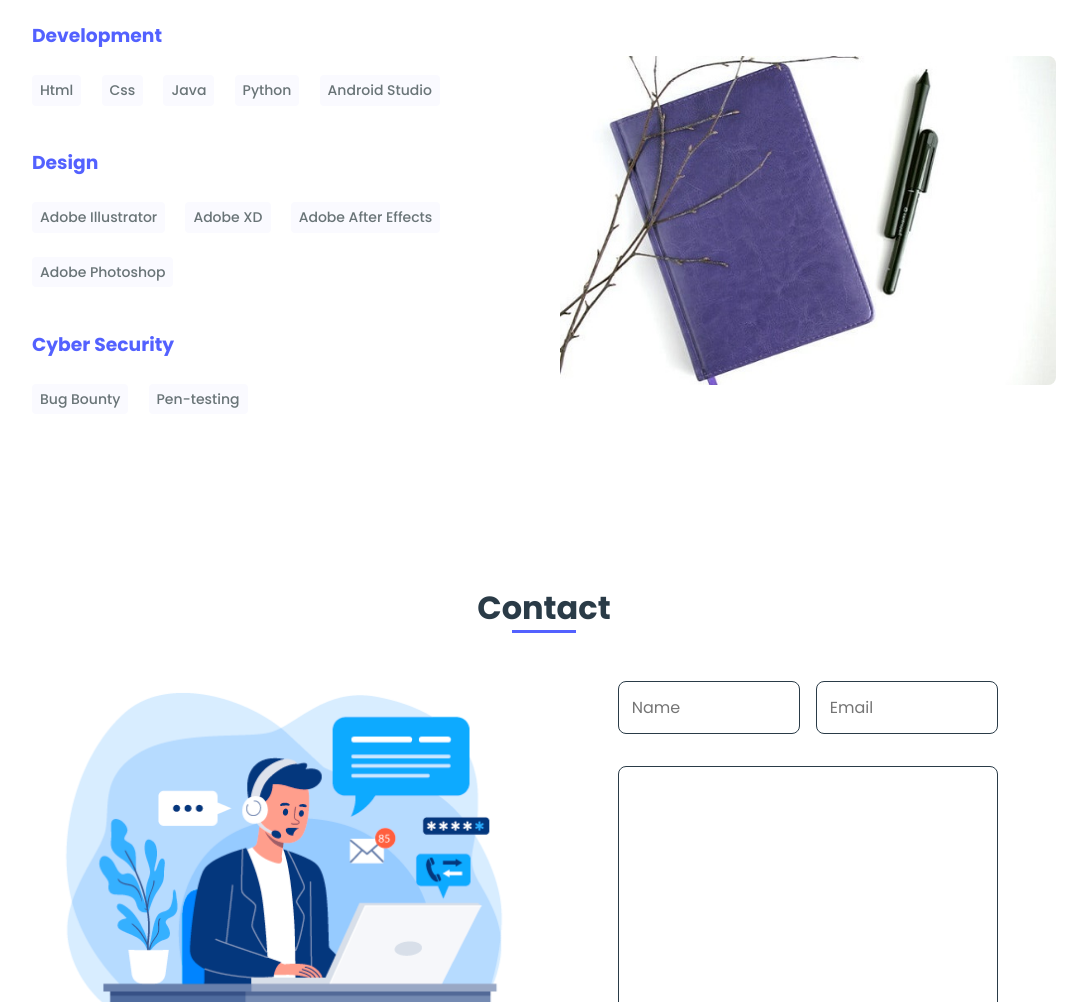
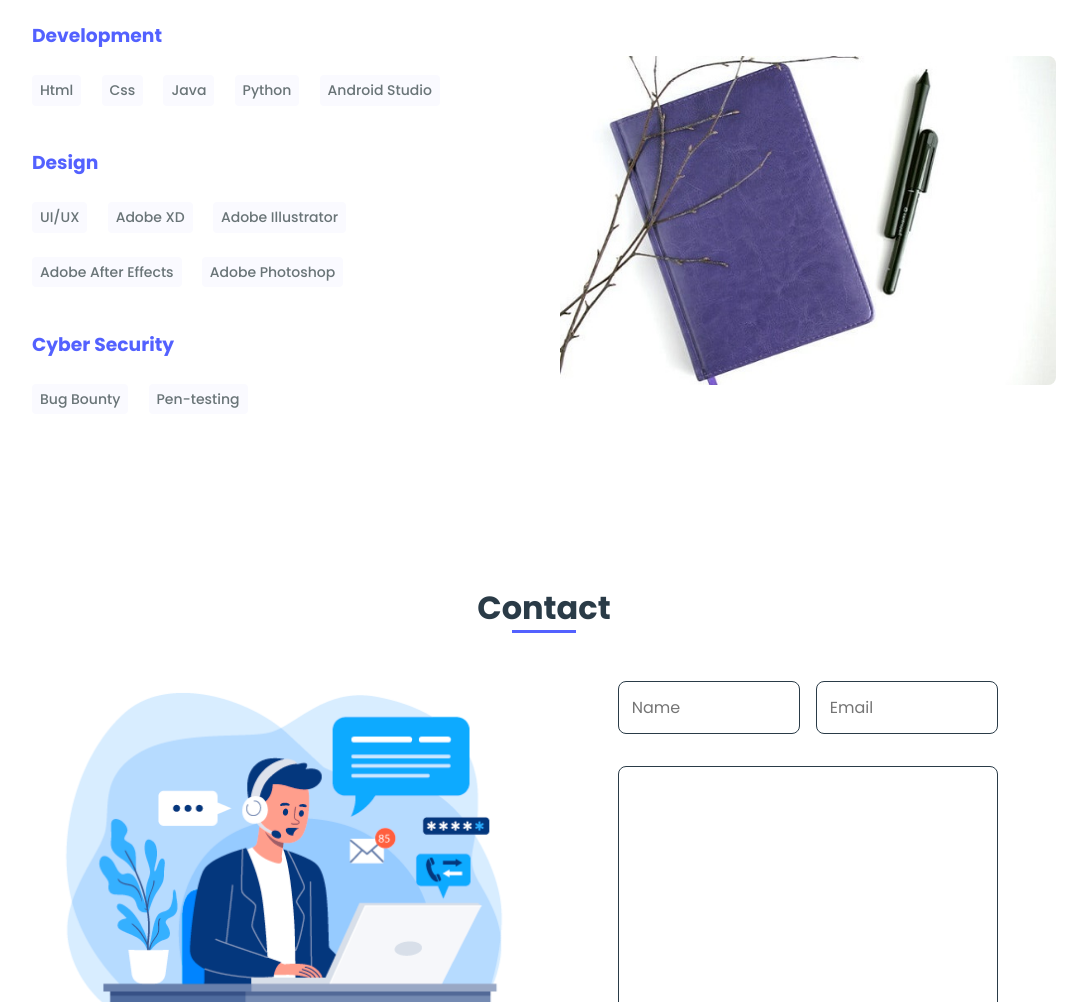
Before and after one commit to parbiz/parveshz.github.io, a plain HTML site: page index.html in a window 1280 px wide. Shown: the part 1555-2557 px from the top of the page, without its empty margins (96-1183 px from the left). Drawn offline with nearby package versions, Linux system fonts and the light colour scheme.

Commit message:
Update index.html

```diff
--- a/index.html
+++ b/index.html
@@ -85,8 +85,9 @@
 
 
                             <h3 class="skills__subtitle">Design</h3>
+                            <span class="skills__name">UI/UX</span>
+                            <span class="skills__name">Adobe XD</span>
                             <span class="skills__name">Adobe Illustrator</span>
-                            <span class="skills__name">Adobe XD</span>
                             <span class="skills__name">Adobe After Effects</span>
                             <span class="skills__name">Adobe Photoshop</span>
 
```
